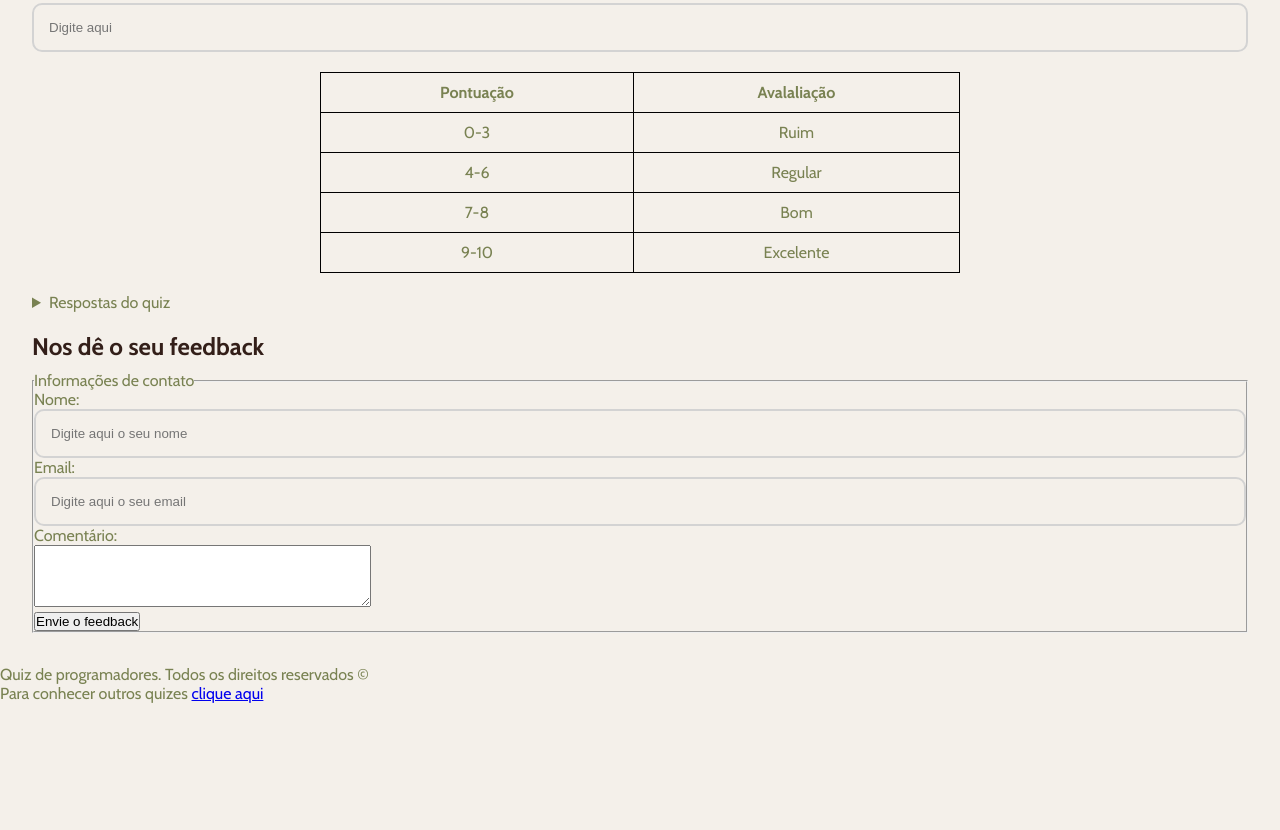
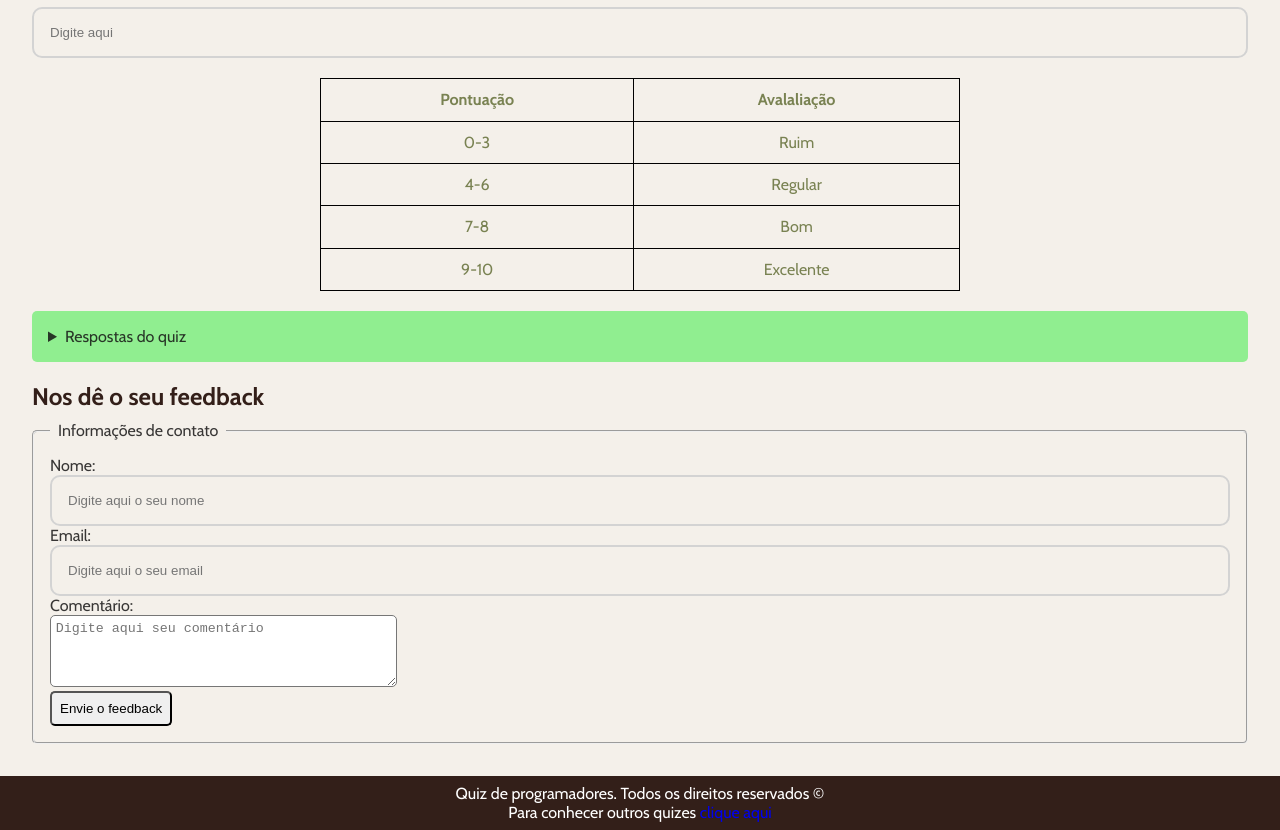
Before and after one commit to clementelucas4646/projeto-treino-html, a plain HTML site: page index.html in a window 1280 px wide. Shown: the part 1312-2142 px from the top of the page. Before the commit the page ends 2015 px from the top, so only its background shows below. Drawn offline with nearby package versions, Linux system fonts and the light colour scheme.

Commit message:
ultimos detalhes

```diff
--- a/index.html
+++ b/index.html
@@ -195,7 +195,7 @@
                     <br>
                     <label for="coment">Comentário:</label>
                     <br>
-                    <textarea name="coment" id="comenent" rows="4" cols="40"></textarea> <br>
+                    <textarea name="coment" id="comenent" rows="4" cols="40" placeholder="Digite aqui seu comentário"></textarea> <br>
                     <button onclick="alert('FEEDBACK ENVIADO')">Envie o feedback</button>
                 </fieldset>
             </form>
--- a/style.css
+++ b/style.css
@@ -43,7 +43,7 @@ input[type="radio"], input[type="checkbox"] {
 
 input[type="text"], input[type="password"], input[type="email"] {
     width: 100%;
-    padding: 15px;
+    padding: 1rem;
     border: 2px solid lightgray;
     outline: none;
     border-radius: 10px;
@@ -70,5 +70,56 @@ table{
 
 td, th{
     border: 1px solid black;
-    padding: 10px;
+    padding: 0.7rem;
 }
+
+details{
+    background-color: lightgreen;
+    border-radius: 5px;
+    color: rgba(22, 21, 21, 0.852);
+
+}
+
+summary{
+    padding: 1rem;
+    cursor: pointer;
+}
+
+ol{
+    margin-left: 1rem;
+}
+
+ol li {
+    padding: 0.2rem;
+}
+
+fieldset{
+    padding: 1rem;
+    color: rgba(25, 24, 24, 0.863);
+    border-radius: 5px;
+}
+
+legend{
+    padding: 0 0.5rem;
+}
+
+textarea{
+    padding: 0.3rem;
+    border-radius: 5px;
+}
+
+button{
+    padding: 0.5rem;
+    border-radius: 5px;
+    cursor: pointer;
+}
+footer{
+    background-color: #331F19;
+    text-align: center;
+    padding: 0.5rem;
+    color: white;
+}
+
+footer a {
+    text-decoration: none ;
+}
```
